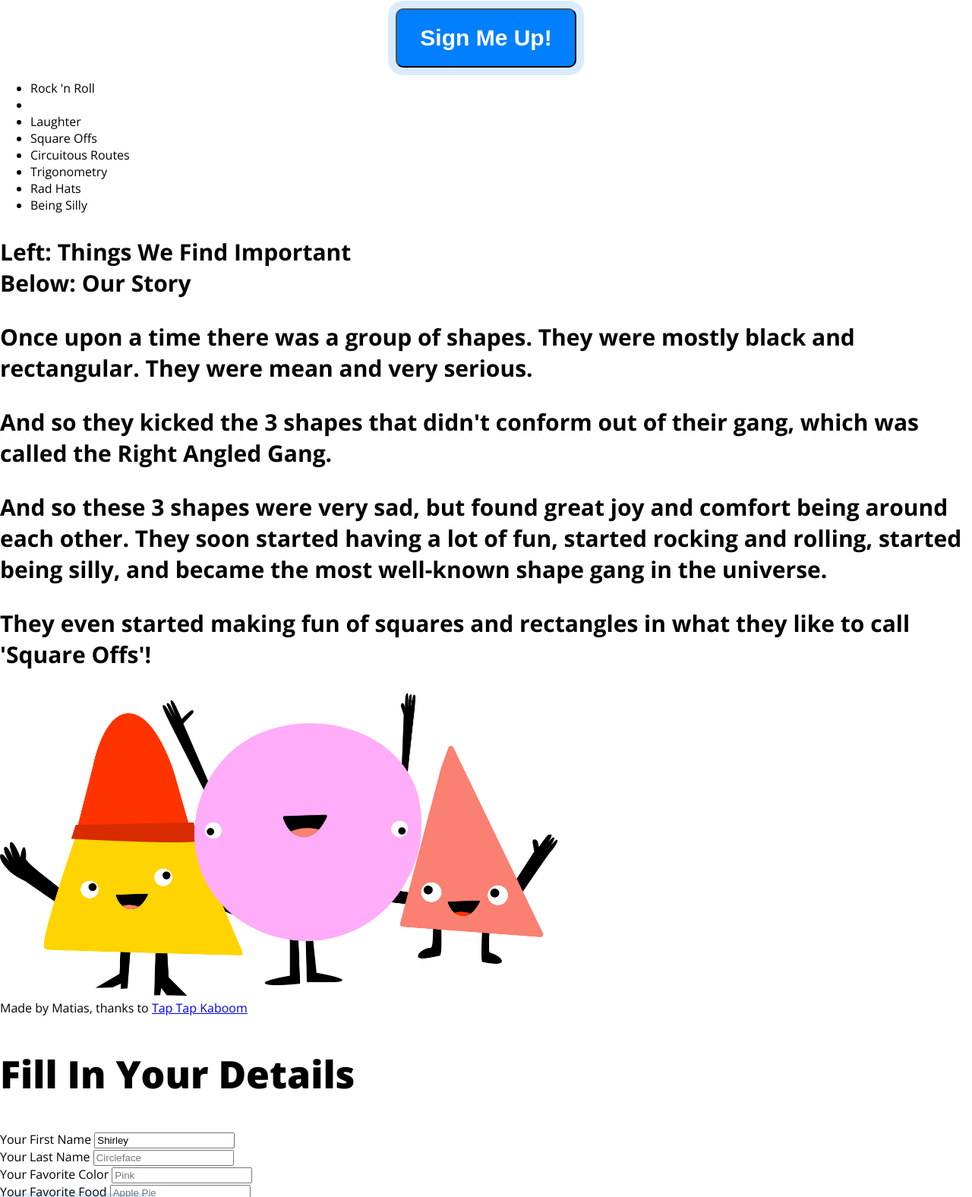
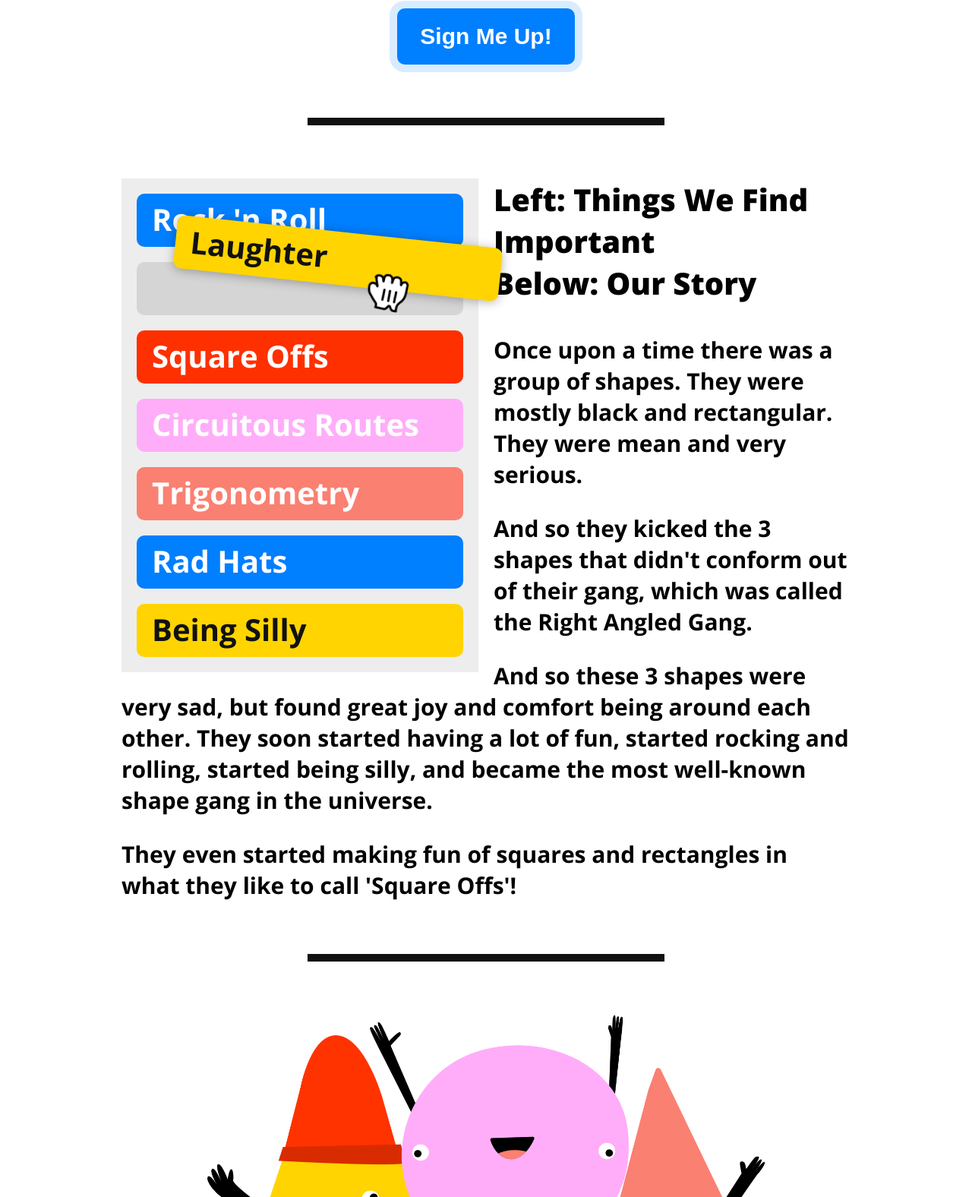
Before and after one commit to matias1799/the-gang, a plain HTML site: page index.html in a window 1280 px wide. Shown: the part 1224-2800 px from the top of the page at 76% size. Drawn offline with nearby package versions, Linux system fonts and the light colour scheme.

Commit message:
story section, footer styling
Also added some HTML and changed a few other bits of CSS

```diff
--- a/index.html
+++ b/index.html
@@ -39,6 +39,7 @@
 	</div>
 	<div class="sep"></div>
 	<div class="story" id="story">
+		<div class="wrapper">
 			<ul class="nb-list">
 				<li class="blue">Rock 'n Roll</li>
 				<li class="gray">&nbsp;</li>
@@ -56,10 +57,13 @@
 			<p>And so these 3 shapes were very sad, but found great joy and comfort being around each other. They soon started having a lot of fun, started rocking and rolling, started being silly, and became the most well-known shape gang in the universe.</p>
 			<p>They even started making fun of squares and rectangles in what they like to call 'Square Offs'!</p>
 		</div>
+	</div>
 	<div class="sep"></div>
-	<img src="img/gang.png" width="735" height="399" alt="The Gang">
+	<img class="gang-img" src="img/gang.png" width="735" height="399" alt="The Gang">
 	<footer>
+		<div class="wrapper">
 			Made by Matias, thanks to <a href="https://taptapkaboom.com">Tap Tap Kaboom</a>
+		</div>
 	</footer>
 	<div class="popup">
 		<div class="blanket"></div>
--- a/style.css
+++ b/style.css
@@ -98,6 +98,14 @@ button.cta{
 	padding: 20px 30px;
 	border-radius: 10px;
 	text-decoration: none; /* esto borra el subrayado */
+	outline: none;
+	border: none;
+	cursor: pointer;
+}
+
+a.cta:active,
+button.cta:active{
+	opacity: .7;
 }
 
 a.cta.alt,
@@ -113,6 +121,7 @@ nav{
 	box-shadow: 0 5px 8px rgba(0,0,0,.2);
 	position: sticky;
 	top: 0;
+	z-index: 1;
 }
 
 nav .logo{
@@ -173,16 +182,113 @@ nav ul li a{
 	font-weight: 800;
 }
 
+.sep{
+	width: 470px;
+	height: 10px;
+	background-color: #111111;
+	margin: 70px auto;
+}
+
+.story h3{
+	font-size: 40px;
+	font-weight: 800;
+}
+
+.nb-list{
+	width: 470px;
+	padding: 20px 20px 0 20px;
+	box-sizing: border-box;
+	background-color: #ededed;
+	float: left;
+	margin: 0 20px 20px 0;
+	position: relative;
+}
+
+.nb-list li{
+	height: 70px;
+	border-radius: 10px;
+	font-size: 40px;
+	font-weight: bold;
+	color: white;
+	display: block;
+	margin-bottom: 20px;
+	padding: 6px 20px;
+	box-sizing: border-box;
+}
+
+.nb-list li.red{background-color: #ff3000;}
+.nb-list li.blue{background-color: #007fff;}
+.nb-list li.gray{background-color: rgba(0,0,0,.10);}
+.nb-list li.yellow{
+	background-color: #ffd400;
+	color: #111111;
+}
+.nb-list li.pink{background-color: #ffadf9;}
+.nb-list li.salmon{background-color: #fa8072;}
+
+.nb-list li.dragging{
+	position: absolute;
+	top: 70px;
+	left: 70px;
+	right: -30px;
+	transform: rotate(6deg);
+	box-shadow: 0 2px 14px rgba(0,0,0,.3);
+}
+
+.nb-list li.dragging:after{
+	content: "";
+	display: block;
+	position: absolute;
+	width: 54px;
+	height: 50px;
+	background: url(img/hand.png) no-repeat 0 0;
+	background-size: 100%;
+	bottom: -28px;
+	left: 60%;
+}
+
+.gang-img{
+	display: block;
+	margin: 0 auto;
+}
+
+footer{
+	text-align: center;
+	font-size: 20px;
+	font-weight: bold;
+	color: rgba(0,0,0,.40);
+	margin: 85px 0 45px;
+}
+
+footer a{
+	color: rgba(0,0,0,.40);
+}
+
+.popup{
+	display: none;
+}
 
 /*
 
-	<nav>
-		<a href="#" class="logo">The Gang</a>
-		<ul>
-			<li><a href="#">Sign Up</a></li>
-			<li><a href="#story">The Story</a></li>
-			<li><a href="#more-info">More Info</a></li>
+	<div class="sep"></div>
+	<div class="story" id="story">
+		<ul class="nb-list">
+			<li class="blue">Rock 'n Roll</li>
+			<li class="gray">&nbsp;</li>
+			<li class="yellow dragging">Laughter</li>
+			<li class="red">Square Offs</li>
+			<li class="pink">Circuitous Routes</li>
+			<li class="salmon">Trigonometry</li>
+			<li class="blue">Rad Hats</li>
+			<li class="yellow">Being Silly</li>
 		</ul>
-	</nav>
+		<h3>Left: Things We Find Important<br/>
+		Below: Our Story</h3>
+		<p>Once upon a time there was a group of shapes. They were mostly black and rectangular. They were mean and very serious.</p>
+		<p>And so they kicked the 3 shapes that didn't conform out of their gang, which was called the Right Angled Gang.</p>
+		<p>And so these 3 shapes were very sad, but found great joy and comfort being around each other. They soon started having a lot of fun, started rocking and rolling, started being silly, and became the most well-known shape gang in the universe.</p>
+		<p>They even started making fun of squares and rectangles in what they like to call 'Square Offs'!</p>
+	</div>
+	<div class="sep"></div>
 
 /*
```
Lines whose indentation alone changed are shown as unchanged.
